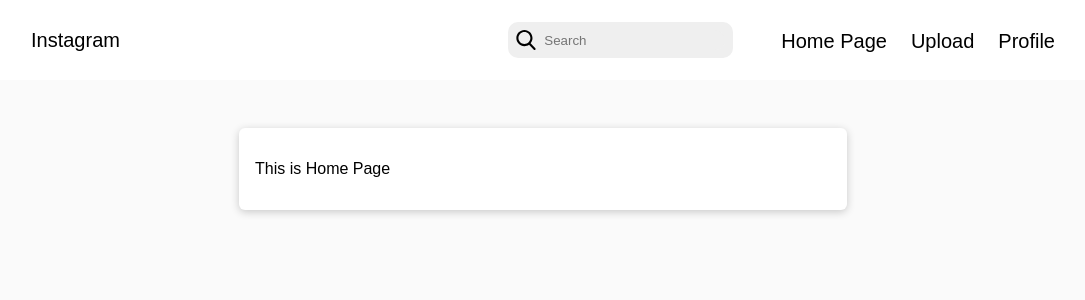
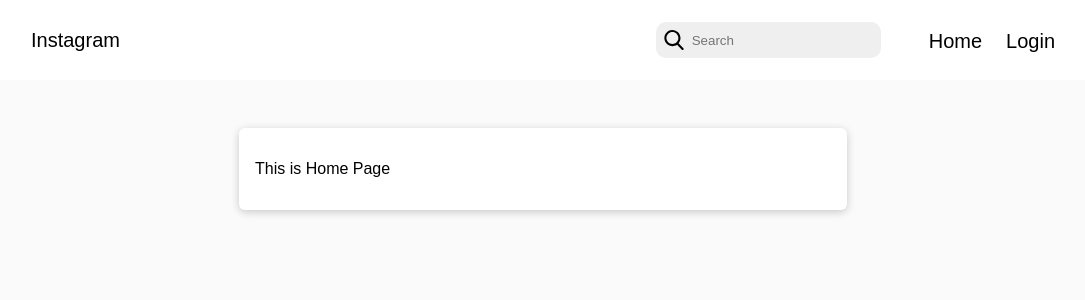
Before and after one commit to ilketorun/instagram-clone, a React (Create React App) app: page / in a window 1280 px wide. Shown: the top 300 px of the page, without its empty margins (97-1182 px from the left). Built offline with nearby package versions, Linux system fonts and the light colour scheme.

Commit message:
Added context-api to manage login states

```diff
--- a/src/App.js
+++ b/src/App.js
@@ -1,16 +1,23 @@
+import { useContext } from "react";
 import { Route, Routes } from "react-router-dom";
 import Layout from "./components/Layout/Layout";
 import HomePage from "./components/Pages/HomePage";
+import LoginPage from "./components/Pages/LoginPage";
 import Profile from "./components/Pages/Profile";
 import Upload from "./components/Pages/Upload";
+import AuthContext from "./components/store/auth-context";
 
 function App() {
+  const authCtx = useContext(AuthContext);
+  console.log(authCtx.isLoggedIn);
+
   return (
     <Layout>
       <Routes>
         <Route path="/" element={<HomePage />} />
-        <Route path="/profile" element={<Profile />} />
-        <Route path="/upload" element={<Upload />} />
+        <Route path="/profile" element={authCtx.isLoggedIn && <Profile />} />
+        <Route path="/upload" element={authCtx.isLoggedIn && <Upload />} />
+        <Route path="/login" element={authCtx.isLoggedIn && <LoginPage />} />
       </Routes>
     </Layout>
   );
--- a/src/components/layout/MainHeader.js
+++ b/src/components/layout/MainHeader.js
@@ -1,11 +1,14 @@
 import classes from "./MainHeader.module.css";
 import { NavLink } from "react-router-dom";
-import { useState } from "react";
+import { useContext, useState } from "react";
 import SearchIcon from "../Search/SearchIcon";
 import ClearIcon from "../Search/ClearIcon";
 import SearchInput from "../Search/SearchInput";
+import AuthContext from "../store/auth-context";
 
 const MainHeader = () => {
+  const authCtx = useContext(AuthContext);
+
   const [isFocusedSearch, setIsFocusedSearch] = useState(false);
 
   const focusOnSearchHandler = () => {
@@ -34,14 +37,25 @@ const MainHeader = () => {
         <div>
           <ul>
             <li>
-              <NavLink to="/">Home Page</NavLink>
+              <NavLink to="/">Home</NavLink>
             </li>
+            {!authCtx.isLoggedIn && (
+              <li>
+                <NavLink to="/login">Login</NavLink>
+              </li>
+            )}
+
+            {authCtx.isLoggedIn && (
               <li>
                 <NavLink to="/upload">Upload</NavLink>
               </li>
+            )}
+
+            {authCtx.isLoggedIn && (
               <li>
                 <NavLink to="/profile">Profile</NavLink>
               </li>
+            )}
           </ul>
         </div>
       </div>
--- /dev/null
+++ b/src/components/pages/LoginPage.js
@@ -0,0 +1,3 @@
+const LoginPage = () => {};
+
+export default LoginPage;
--- /dev/null
+++ b/src/components/store/auth-context.js
@@ -0,0 +1,45 @@
+import React, { useState } from "react";
+
+const AuthContext = React.createContext({
+  token: "",
+  isLoggedIn: false,
+  login: () => {},
+  logout: () => {},
+});
+
+export const AuthContextProvider = (props) => {
+  const storedToken = localStorage.getItem("token");
+
+  let initialToken;
+  if (storedToken) {
+    initialToken = storedToken;
+  }
+
+  const [token, setToken] = useState(initialToken);
+  const isUserLoggedIn = !!token;
+
+  const loginHandler = (token) => {
+    setToken(token);
+    localStorage.setItem("token", token);
+  };
+
+  const logoutHandler = () => {
+    setToken(null);
+    localStorage.removeItem("token");
+  };
+
+  const contextValue = {
+    token: token,
+    isLoggedIn: isUserLoggedIn,
+    login: loginHandler,
+    logout: logoutHandler,
+  };
+
+  return (
+    <AuthContext.Provider value={contextValue}>
+      {props.children}
+    </AuthContext.Provider>
+  );
+};
+
+export default AuthContext;
--- a/src/index.js
+++ b/src/index.js
@@ -3,10 +3,13 @@ import ReactDOM from "react-dom/client";
 import "./index.css";
 import App from "./App";
 import { BrowserRouter } from "react-router-dom";
+import { AuthContextProvider } from "./components/store/auth-context";
 
 const root = ReactDOM.createRoot(document.getElementById("root"));
 root.render(
-  <BrowserRouter>
-    <App />
-  </BrowserRouter>
+  <AuthContextProvider>
+    <BrowserRouter>
+      <App />
+    </BrowserRouter>
+  </AuthContextProvider>
 );
```
Lines whose indentation alone changed are shown as unchanged.
